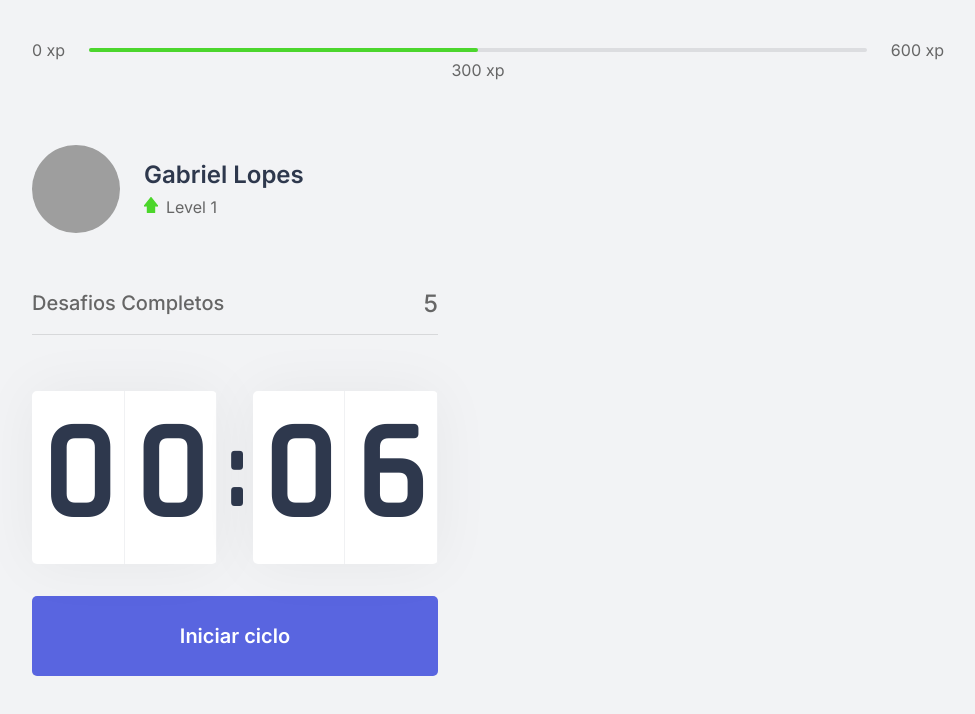
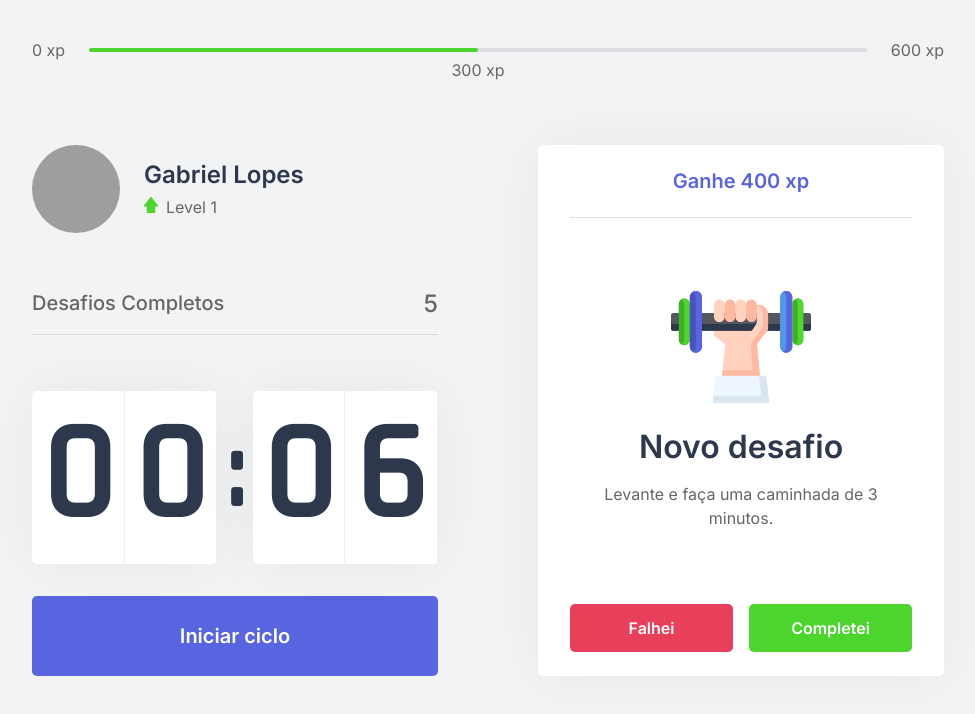
Before and after one commit to Angelo-GL/moveit-next, a Next.js app: page / in a window 1280 px wide. Shown: the top 714 px of the page, without its empty margins (152-1127 px from the left). Built offline with nearby package versions, Linux system fonts and the light colour scheme; grey boxes are pictures that could not be loaded.

Commit message:
Implementação do componente challengeBox

```diff
--- /dev/null
+++ b/src/components/ChallengeBox.tsx
@@ -0,0 +1,34 @@
+import styles from '../style/components/ChallengeBox.module.css'
+
+export function ChallengeBox (){
+
+    const hasActiveChallenge = true
+    return(
+        <div className = {styles.challengeBoxContainer}>
+            {hasActiveChallenge ? (
+                <div className = {styles.challengeActive}>
+                    <header>Ganhe 400 xp</header>
+
+                    <main>
+                        <img src="icons/body.svg"/>
+                        <strong>Novo desafio</strong>
+                        <p>Levante e faça uma caminhada de 3 minutos. </p>
+                    </main>
+
+                    <footer>
+                        <button type = 'button' className = {styles.challengeFailedButton} >Falhei</button>
+                        <button type = 'button' className = {styles.challengeSucceededButton}>Completei</button>
+                    </footer>
+                </div>
+            ): (
+                 <div className= {styles.challengeNotActive}>
+                    <strong>Finalize um ciclo para receber um desafios</strong>
+                    <p>
+                        <img src="icons/level-up.svg" alt="Level Up"/>
+                        Avance de level completando desafios
+                    </p>
+                </div>
+                )}
+        </div>
+    )
+}
--- a/src/components/Countdown.tsx
+++ b/src/components/Countdown.tsx
@@ -49,7 +49,9 @@
             </div>
 
             {hasFinished ? (
-                <button disabled className = {style.countdownButton}> Ciclo encerrado</button>
+                <button disabled className = {style.countdownButton}>
+                     Ciclo encerrado
+                </button>
             ) : (
                <> {/* é a um fragmento semelhante ao React.Fragment*/}
                     {isActive ? (
--- a/src/pages/index.tsx
+++ b/src/pages/index.tsx
@@ -1,12 +1,12 @@
+import Head from 'next/head'
+
 import { CompletedChallenges } from '../components/CompletedChallenges'
+import {Countdown} from '../components/Countdown'
 import {ExperienceBar} from '../components/ExperienceBar'
 import {Profile} from '../components/Profile'
-import {Countdown} from '../components/Countdown'
-
-import Head from 'next/head'
+import { ChallengeBox } from '../components/ChallengeBox'
 
 import styles from '../style/pages/Home.module.css'
-
 
 export default function Home() {
   return (
@@ -23,7 +23,7 @@
           <Countdown />
         </div>
         <div>
-
+          <ChallengeBox />
         </div>
       </section>
     </div>
--- /dev/null
+++ b/src/style/components/ChallengeBox.module.css
@@ -0,0 +1,110 @@
+.challengeBoxContainer{
+    height: 100%;
+
+    background: var(--white);
+    border-radius:5px;
+    box-shadow: 0 0 60px rgba(0, 0, 0, 0.05);
+    padding: 1.5rem 2rem;
+
+    display: flex;
+    flex-direction: column;
+    align-items: center;
+    justify-content: center;
+
+    text-align: center;
+}
+
+.challengeNotActive{
+    display: flex;
+    flex-direction: column;
+    align-items: center;
+}
+
+.challengeNotActive strong{
+    font-size: 1.5rem;
+    font-weight: 500;
+    line-height: 1.4;
+}
+
+.challengeNotActive p{
+    display: flex;
+    flex-direction:column;
+    align-items: center;
+    line-height: 1.4;
+    max-width: 70%;
+    margin-top: 3rem;
+}
+
+.challengeNotActive p img{
+    margin-bottom: 1rem;
+}
+
+.challengeActive{
+    height: 100%;
+
+    display: flex;
+    flex-direction: column;
+}
+
+.challengeActive header{
+    color: var(--blue);
+    font-weight: 600;
+    font-size: 1.25rem;
+    padding: 0 2rem 1.5rem;
+    border-bottom: 1px solid var(--gray-line);
+}
+
+.challengeActive main{
+    flex: 1;
+
+    display: flex;
+    flex-direction: column;
+    align-items: center;
+    justify-content: center;
+}
+
+.challengeActive main strong{
+    font-size: 2rem;
+    font-weight: 600;
+    color: var(--title);
+    margin: 1.5rem 0 1rem;
+}
+
+.challengeActive main p{
+    line-height: 1.5;
+}
+
+.challengeActive footer{
+    display: grid;
+    grid-template-columns: 1fr 1fr;
+    gap: 1rem;
+}
+
+.challengeActive footer button{
+    height: 3rem;
+
+    display: flex;
+    align-items: center;
+    justify-content: center;
+
+    border: 0;
+    border-radius:5px;
+
+    color: var(--white);
+
+    font-size: 1rem;
+    font-weight: 600;
+
+    transition: filter 0.2s;
+}
+
+.challengeActive footer button.challengeFailedButton{
+    background: var(--red);
+}
+
+.challengeActive footer button.challengeSucceededButton{
+    background: var(--green);
+}
+.challengeActive footer button:hover{
+    filter: brightness(0.9);
+}
```
Also changed, not shown: src/style/pages/Home.module.css (line endings or trailing spaces).
